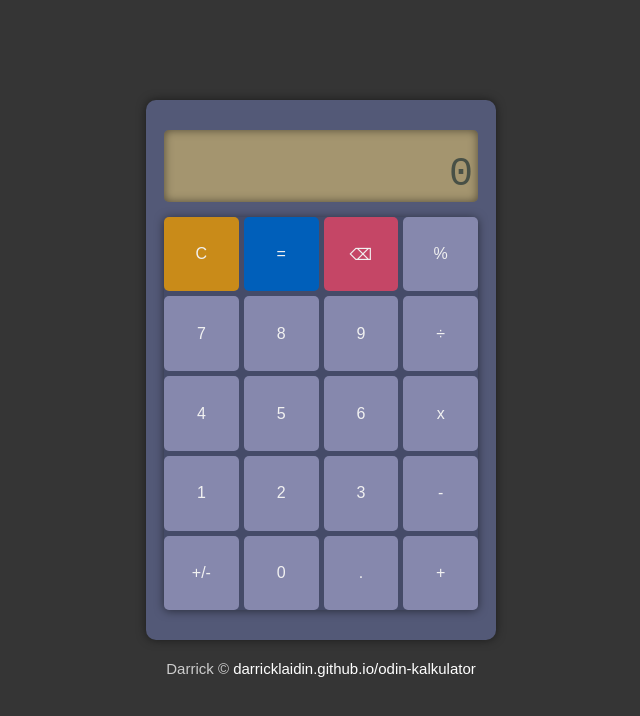
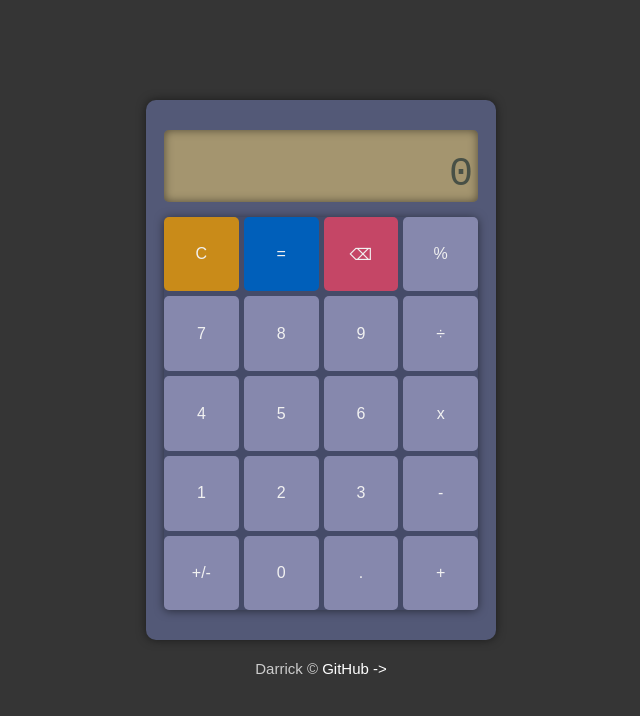
Before and after one commit to darricklaidin/Calculator, a plain HTML site: page index.html in a window 1280 px wide. Shown: the whole page, without its empty margins (319-959 px from the left). Drawn offline with Linux system fonts and the light colour scheme; a web font is replaced by a local one.

Commit message:
Add link to github

```diff
--- a/index.html
+++ b/index.html
@@ -51,7 +51,7 @@
          </main>
     </section>
     <footer>
-        <p>Darrick © <a href="">darricklaidin.github.io/odin-kalkulator</a></p>
+        <p>Darrick © <a href="https://github.com/darricklaidin">GitHub -></a></p>
     </footer>
 </body>
 </html>
```
